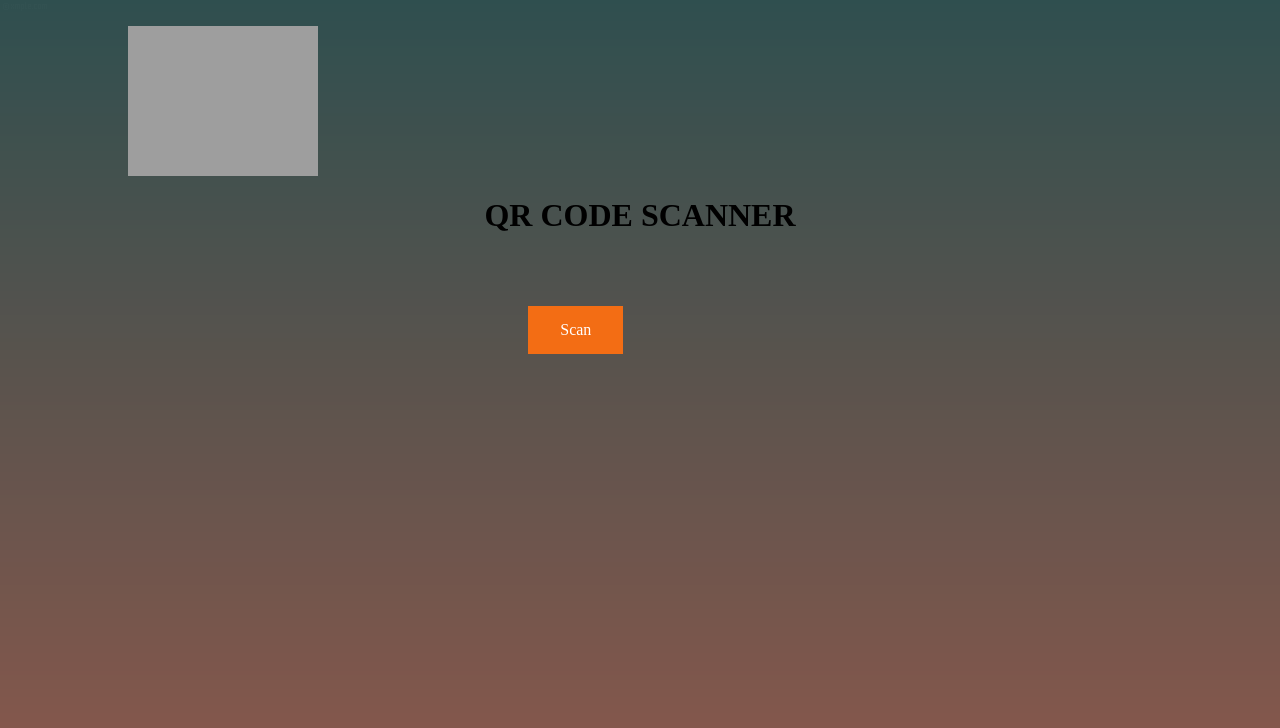
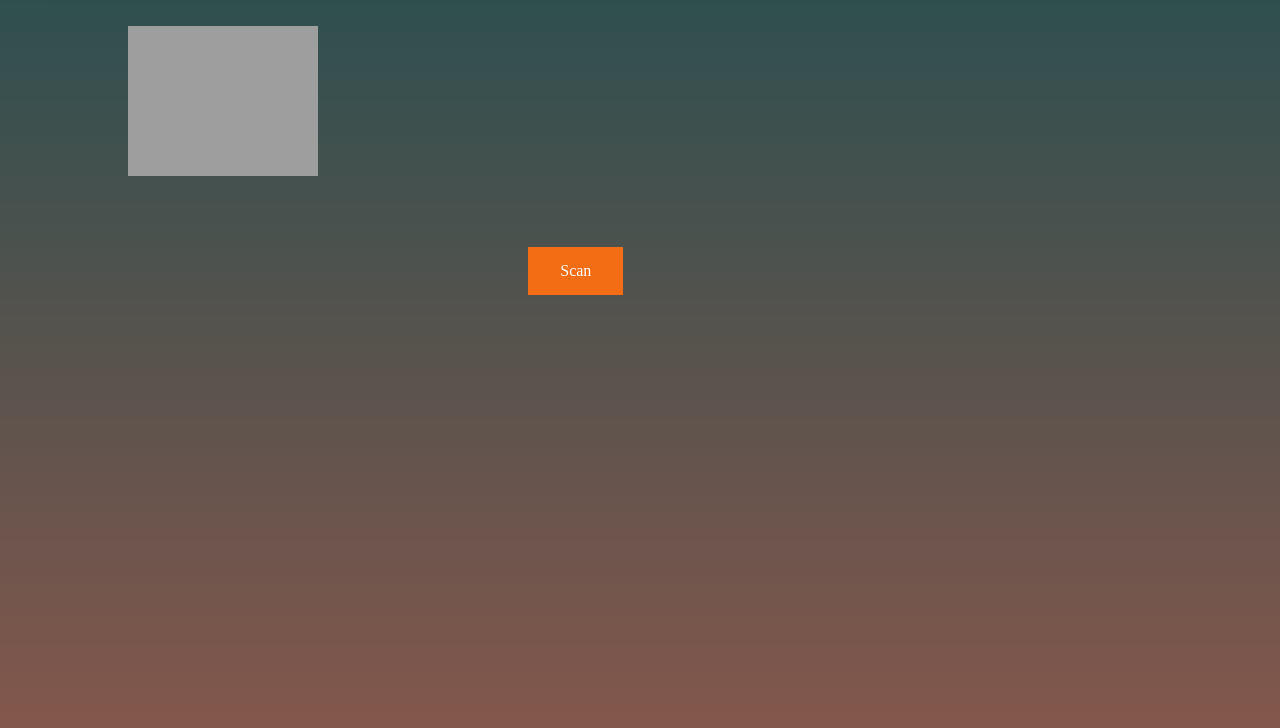
Before and after one commit to Pupan-cpe/webBot, a website: page index.html in a window 1280 px wide. Drawn offline with Linux system fonts and the light colour scheme; grey boxes are pictures that could not be loaded.

Commit message:
Del text

```diff
--- a/index.html
+++ b/index.html
@@ -10,7 +10,7 @@
   <br>
 
   <img src="https://www.img.in.th/images/bbfee76c13ffa7ed345da9c8b9209290.png"  width="190px" height="150px" style=" margin-left: 120px;" >
-  <h1 style="text-align:center;">QR CODE SCANNER</h1>
+  <h1 style="text-align:center;"></h1>
   <div class="sub-main">
     <br>
     <div><br></div>
```
